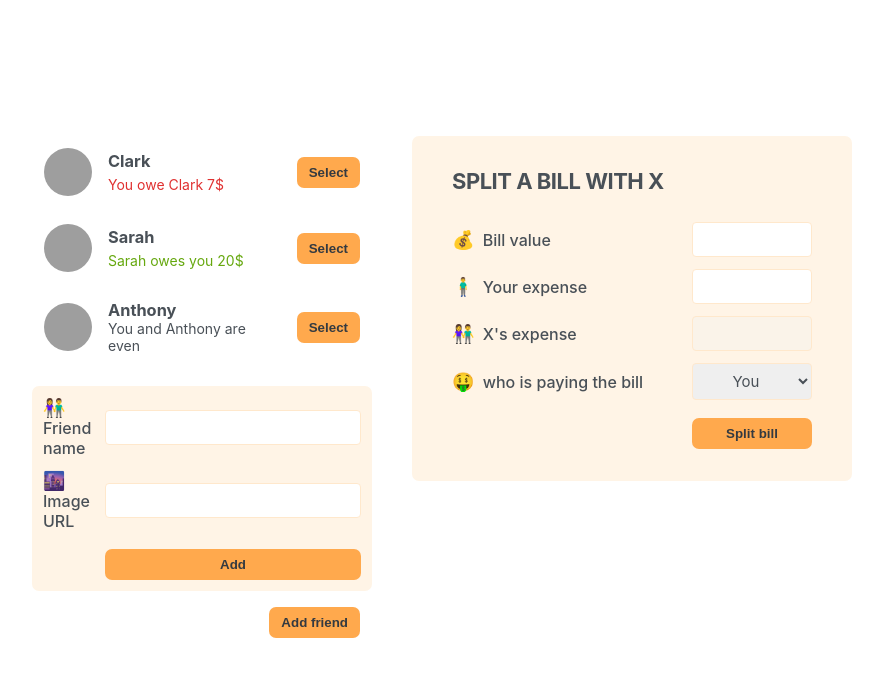
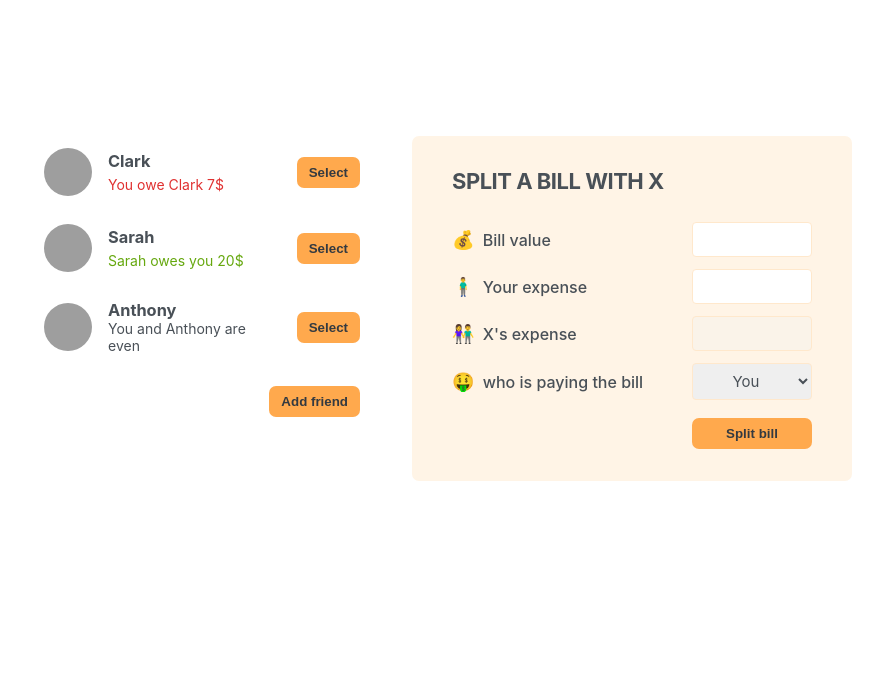
Before and after one commit to TarekAbdo223/Eat-n-split, a React (Create React App) app: page / in a window 1280 px wide. Shown: the top 676 px of the page, without its empty margins (198-1081 px from the left). Built offline with nearby package versions, Linux system fonts and the light colour scheme; grey boxes are pictures that could not be loaded.

Commit message:
useState in addFrend Form

```diff
--- a/src/App.js
+++ b/src/App.js
@@ -1,3 +1,5 @@
+import { useState } from "react";
+
 const initialFriends = [
   {
     id: 118836,
@@ -19,13 +21,29 @@
   },
 ];
 
+export function Button({ children, onClick }) {
+  return (
+    <button className="button" onClick={onClick}>
+      {children}
+    </button>
+  );
+}
+
 const App = () => {
+  const [showAddFriend, setShowAddFriend] = useState(false);
+
+  function handleShowAddFriend() {
+    setShowAddFriend(!showAddFriend);
+  }
+
   return (
     <div className="app">
       <div className="sidebar">
         <FriendsList />
-        <FormAddFriend />
-        <Button>Add friend</Button>
+        {showAddFriend && <FormAddFriend />}
+        <Button onClick={handleShowAddFriend}>
+          {showAddFriend ? "close" : "Add friend"}
+        </Button>
       </div>
       <FormSplitBill />
     </div>
@@ -80,10 +98,6 @@
   );
 }
 
-export function Button({ children }) {
-  return <button className="button">{children}</button>;
-}
-
 function FormSplitBill() {
   return (
     <form className="form-split-bill">
```
